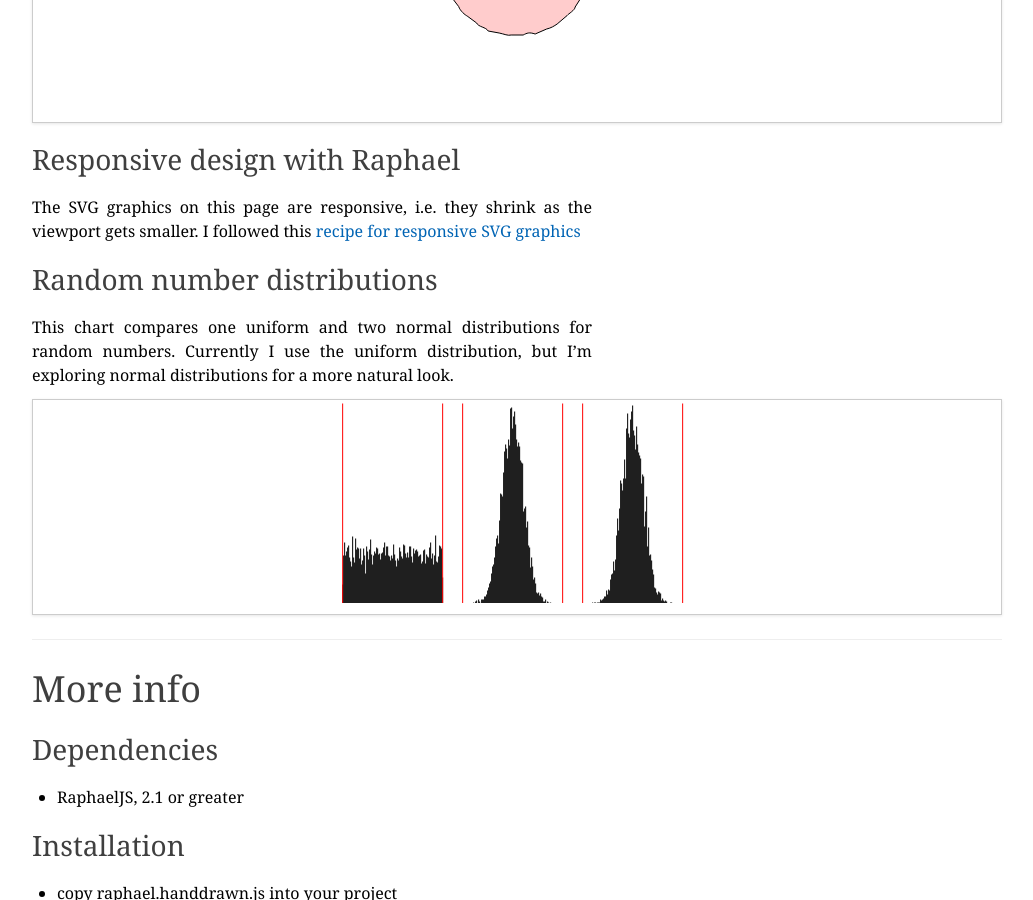
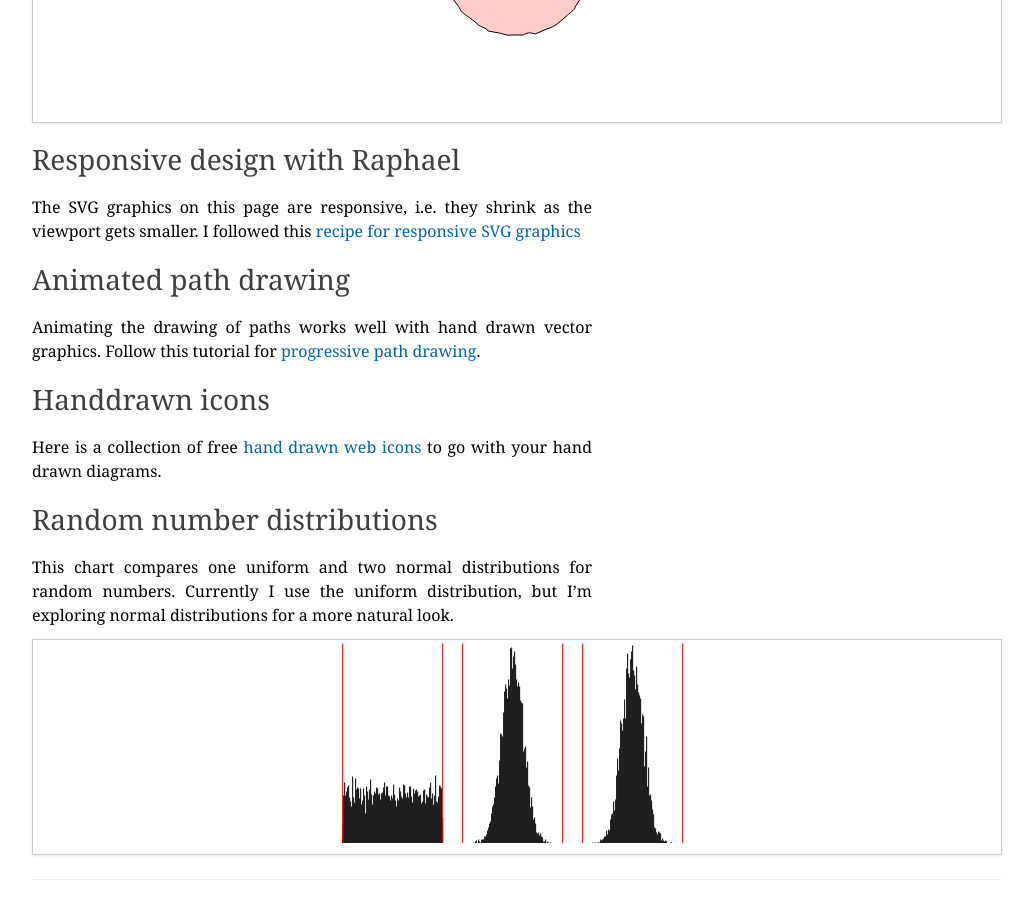
Before and after one commit to jhund/raphael.handdrawn.js, a Jekyll site: the page built from index.md, in a window 1280 px wide and 900 px high, scrolled down 3036 px. Shown: the whole window, without its empty margins (123-1156 px from the left). Built offline with Jekyll 4.4.1, drawn with Linux system fonts in a browser that asks for light colours; Markdown is read by kramdown in place of the engine named in the settings.

Commit message:
Updated copy, added links to additional resources.

```diff
--- a/index.md
+++ b/index.md
@@ -68,6 +68,19 @@ The SVG graphics on this page are responsive, i.e. they shrink as the
 viewport gets smaller. I followed this
 [recipe for responsive SVG graphics](http://jsfiddle.net/AUNwC/44/)
 
+
+### Animated path drawing
+
+Animating the drawing of paths works well with hand drawn vector graphics.
+Follow this tutorial for [progressive path drawing](http://voidblossom.com/tests/pathTransform.php).
+
+
+### Handdrawn icons
+
+Here is a collection of free [hand drawn web icons](http://freebiesbooth.com/hand-drawn-web-icons)
+to go with your hand drawn diagrams.
+
+
 ### Random number distributions
 
 This chart compares one uniform and two normal distributions for random numbers.
```
